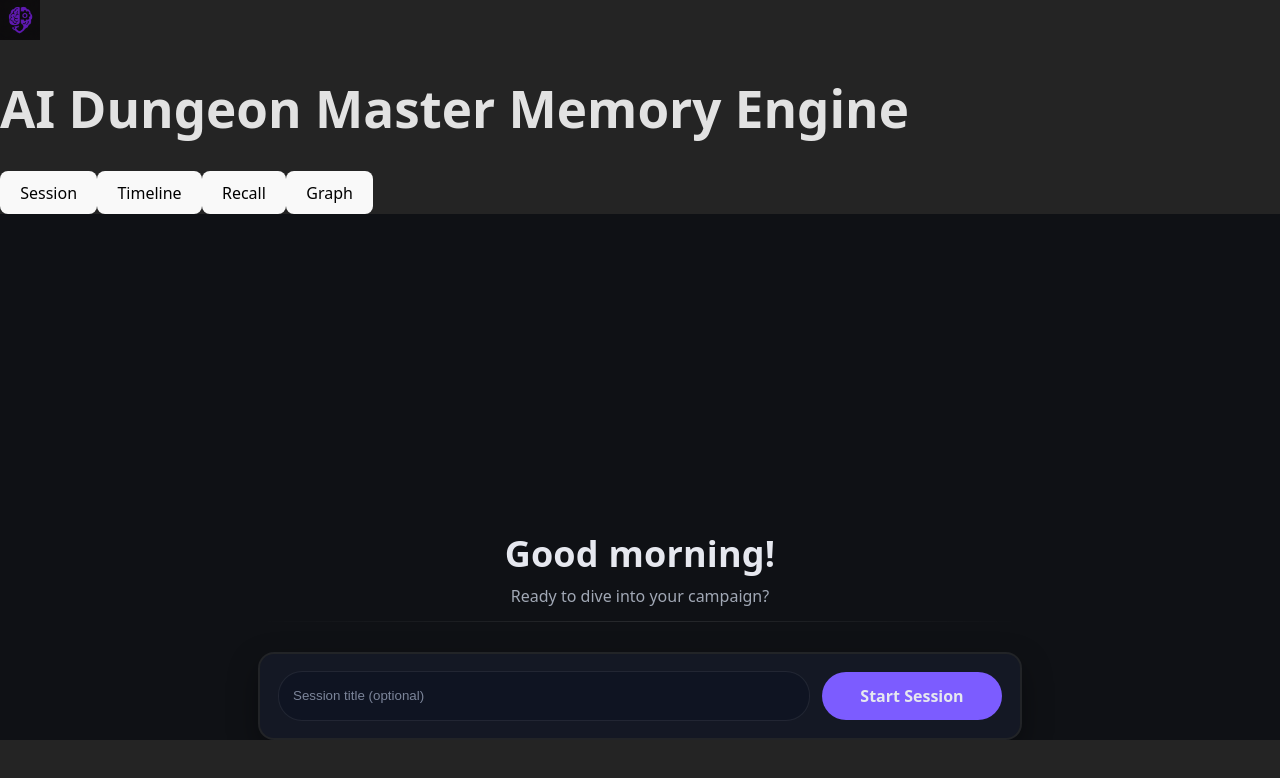
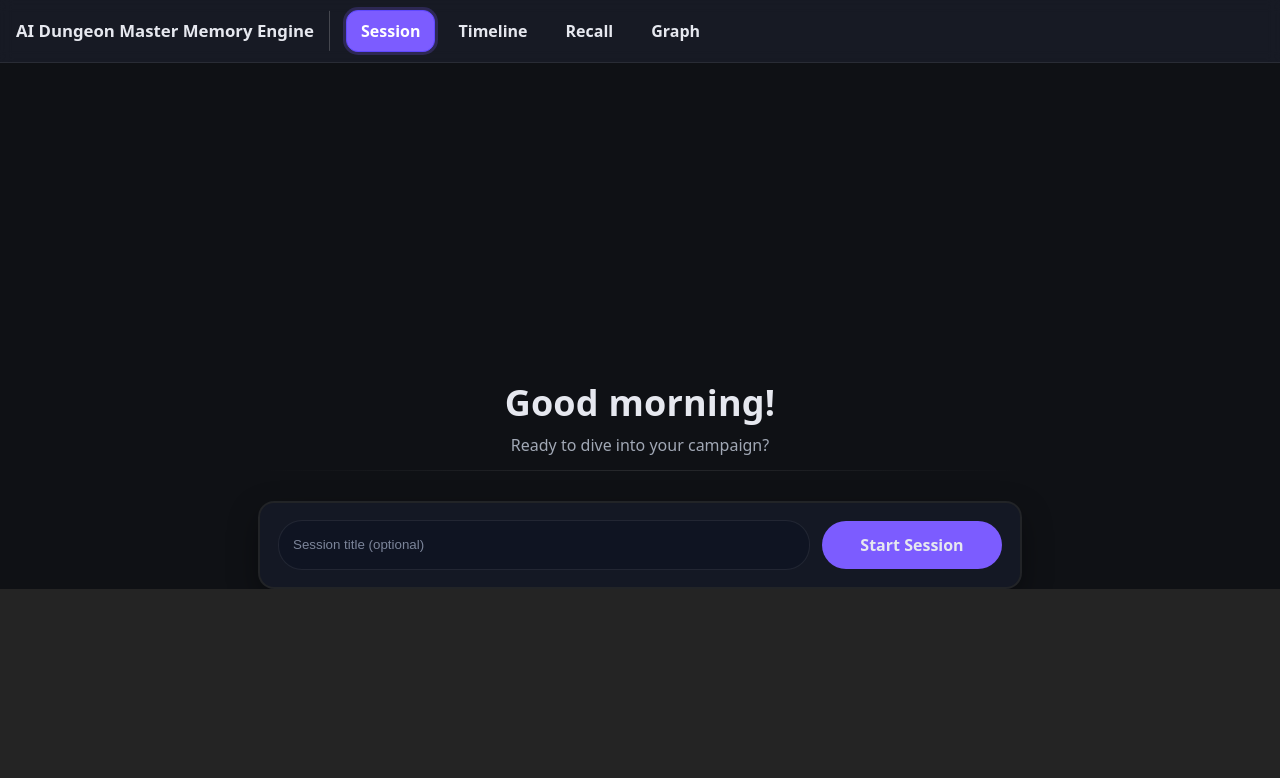
Before and after one commit to heiloMeow/Litang, a React (Vite) app in the folder dungeon-scribe-ui/: page / in a window 1280 px wide. Shown: the top 778 px of the page. Built offline with nearby package versions, Linux system fonts and the light colour scheme; the HTML template or start-up script is replaced by a standard one.

Commit message:
美化Header

```diff
--- a/dungeon-scribe-ui/src/components/Header.tsx
+++ b/dungeon-scribe-ui/src/components/Header.tsx
@@ -1,32 +1,32 @@
 import React from 'react'
 import { Tab, TABS } from '../types'
-import './Header.css'
+import './Header.css' // 新增：样式文件
 
-// Header component: main navigation bar of the app
-// Header 组件：应用的主导航栏
-
+// Header: app's main navigation bar
+// Header：应用的主导航栏（左标题 + 右侧标签）
 export function Header(props: { tab: Tab; setTab: (t: Tab) => void }) {
   const { tab, setTab } = props
 
   return (
-    <header>
-      {/* App title / 应用标题 */}
-      <img className="header-img" src="/icons/header-img.png" alt="AI Dungeon Master Memory Engine Logo" />
-      <h1>AI Dungeon Master Memory Engine</h1>
+    <header className="header" aria-label="App Header">
+      <div className="header-inner">
+        {/* Title / 标题 */}
+        <h1 className="header-title">AI Dungeon Master Memory Engine</h1>
 
-      <nav>
-        {/* Navigation tabs dynamically generated from TABS */}
-        {/* 导航标签，基于 TABS 动态生成 */}
+        {/* Tabs / 导航标签 */}
+        <nav className="header-nav" aria-label="Primary navigation">
           {TABS.map(t => (
             <button
               key={t}
-            className={tab === t ? 'active' : ''}
+              type="button"
+              className={`header-tab ${tab === t ? 'is-active' : ''}`}
               onClick={() => setTab(t)}
             >
               {t}
             </button>
           ))}
         </nav>
+      </div>
     </header>
   )
 }
--- a/dungeon-scribe-ui/src/components/header.css
+++ b/dungeon-scribe-ui/src/components/header.css
@@ -1 +1,106 @@
-.header-img { width:40px; height:40px; }
+/* ===== Header 基础样式 ===== */
+.header {
+  --header-h: 56px;
+  --bg: rgba(20, 24, 36, 0.78);
+  --border: rgba(255, 255, 255, 0.08);
+  --text: #e6e8ef;
+  --accent: #7c5cff;
+
+  position: sticky;
+  top: 0;
+  z-index: 1000;
+
+  background: var(--bg);
+  backdrop-filter: blur(6px);
+  border-bottom: 1px solid var(--border);
+}
+
+/* 内层容器：标题 + 分隔符 + 导航 */
+.header-inner {
+  display: flex;
+  align-items: center;
+  justify-content: flex-start; /* 左对齐 */
+  gap: 16px;
+  padding: 10px 16px;
+}
+
+/* 标题 */
+.header-title {
+  margin: 0;
+  font-size: 1.05rem;
+  font-weight: 800;
+  color: var(--text);
+  white-space: nowrap;
+  position: relative;
+  padding-right: 16px; /* 留出分隔符空间 */
+}
+
+/* 标题右侧分隔符 */
+.header-title::after {
+  content: "";
+  position: absolute;
+  right: 0;
+  top: 50%;
+  transform: translateY(-50%);
+  width: 1px;
+  height: 2.4em; /* 分隔线高度 */
+  background: rgba(255, 255, 255, 0.2); /* 半透明浅色线 */
+}
+
+/* 导航区 */
+.header-nav {
+  display: flex;
+  gap: 8px;
+}
+
+/* 导航按钮 */
+.header-tab {
+  appearance: none;
+  border: 1px solid transparent;
+  background: transparent;
+  color: var(--text);
+  font: inherit;
+  font-weight: 600;
+  padding: 8px 14px;
+  border-radius: 12px;
+  cursor: pointer;
+  transition: background-color .18s ease, border-color .18s ease,
+              box-shadow .18s ease, color .18s ease;
+}
+
+.header-tab:hover {
+  background: rgba(255, 255, 255, 0.08);
+}
+
+.header-tab:focus-visible {
+  outline: none;
+  box-shadow: 0 0 0 3px rgba(124, 92, 255, 0.28);
+}
+
+.header-tab.is-active {
+  background: var(--accent);
+  border-color: #5f49ff;
+  color: #fff;
+  box-shadow: 0 0 0 3px rgba(124, 92, 255, 0.22);
+}
+
+/* ===== 响应式：小屏优化 ===== */
+@media (max-width: 640px) {
+  .header-inner {
+    flex-wrap: wrap;
+    gap: 10px;
+    padding: 8px 12px;
+  }
+  .header-title {
+    font-size: 1rem;
+    padding-right: 12px;
+  }
+  .header-title::after {
+    height: 50%;
+  }
+  .header-tab {
+    padding: 7px 12px;
+    border-radius: 10px;
+    font-weight: 600;
+  }
+}
```
Also changed, not shown: dungeon-scribe-ui/public/icons/header-img.png (deleted). Lines whose indentation alone changed are shown as unchanged.
